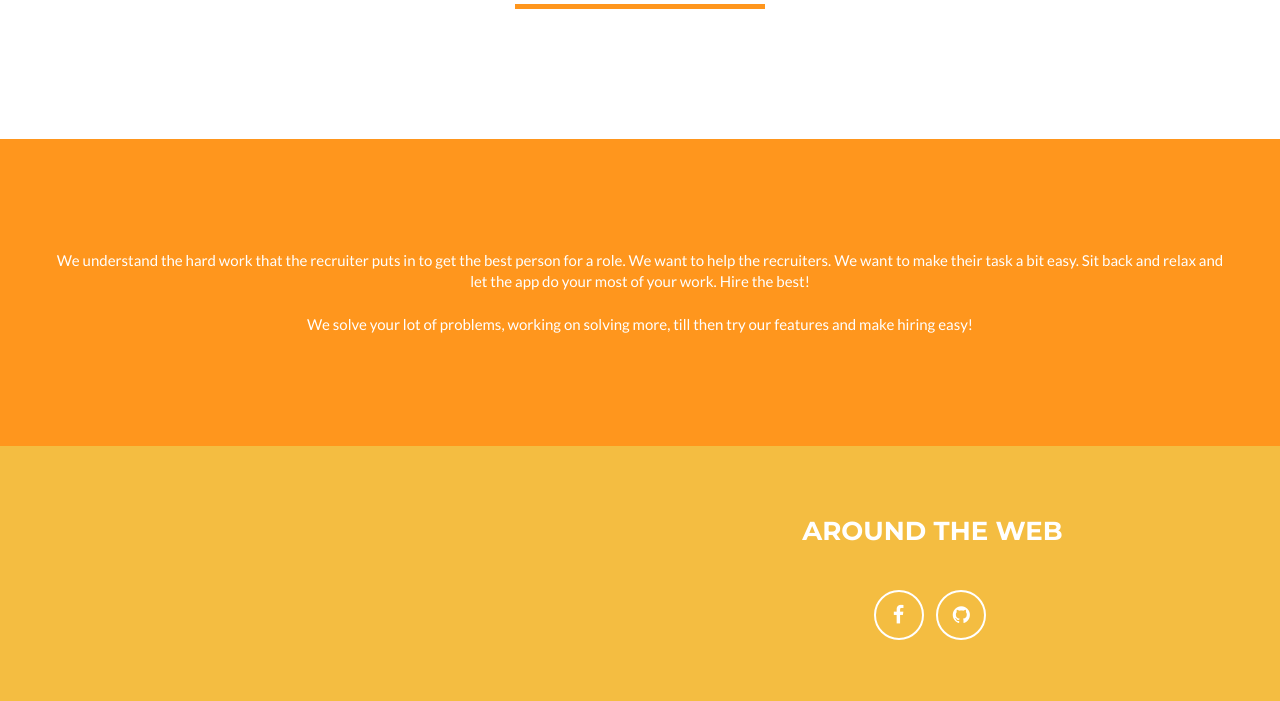
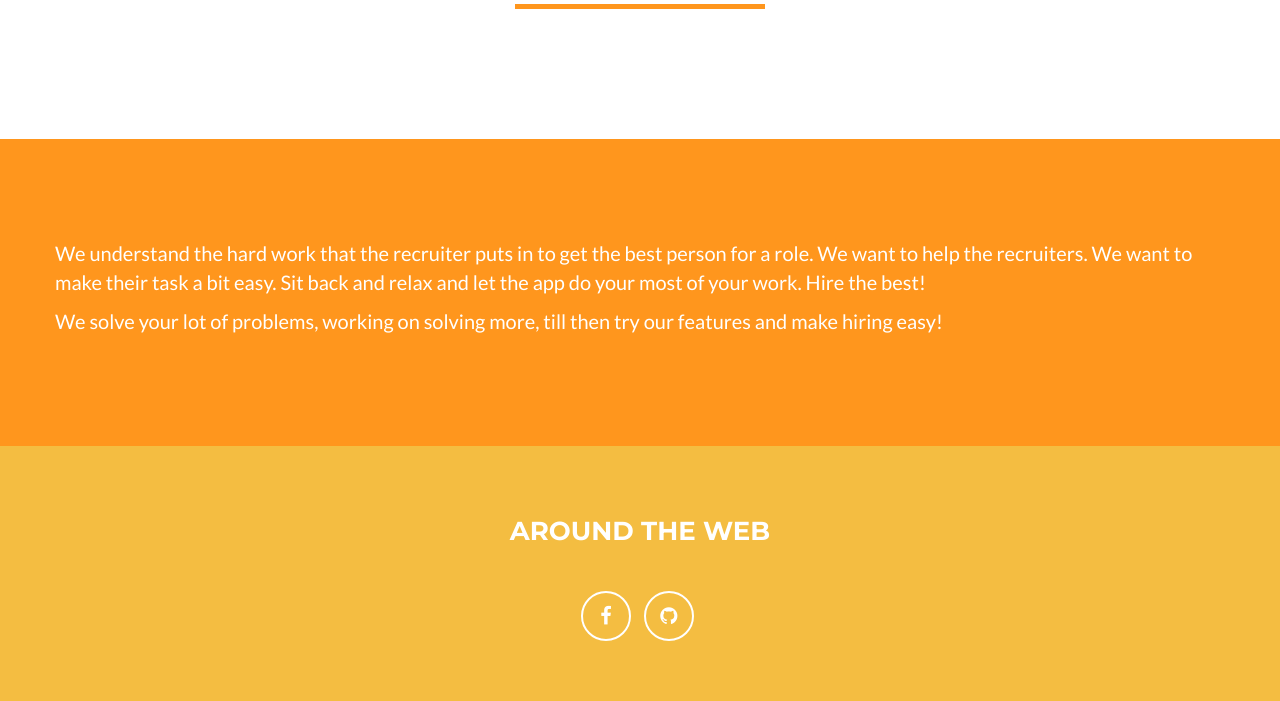
Before and after one commit to tapaswenipathak/Recruiters-Friend, a Django app: page /questions/ in a window 1280 px wide. Shown: the part 1393-2094 px from the top of the page. Run offline with Django 3.2, Linux system fonts and the light colour scheme; some libraries are stand-ins or nearby versions.

Commit message:
About and around the web modified.

```diff
--- a/Recruiters_Friend/templates/base.html
+++ b/Recruiters_Friend/templates/base.html
@@ -88,13 +88,13 @@
     <section class="success">
         <div class="container">
             <div class="row">
-				<p> <center> We understand the hard work that the recruiter puts in to get the best person for a role. We want to help the recruiters. We want to make their task a bit easy. Sit back and relax and let the app do your most of your work. Hire the best! </center>
-</p>
+				<p>We understand the hard work that the recruiter puts in to get the best person for a role. We want to help the recruiters. We want to make their task a bit easy. Sit back and relax and let the app do your most of your work. Hire the best!
+                </p>
             </div>
-<div class="row">
-	<p> <center> We solve your lot of problems, working on solving more, till then try our features and make hiring easy!</center> </p>
-</div>
+            <div class="row">
+	           <p> We solve your lot of problems, working on solving more, till then try our features and make   hiring easy! </p>
             </div>
+        </div>
     </section>
 
     <!-- Footer -->
@@ -102,9 +102,7 @@
         <div class="footer-above">
             <div class="container">
                 <div class="row">
-                    <div class="footer-col col-md-6">
-                   </div>
-                    <div class="footer-col col-md-6">
+                    <div class="footer-col col-md-12">
 	                        <h3>Around the Web</h3>
                         <ul class="list-inline">
                             <li>
```
